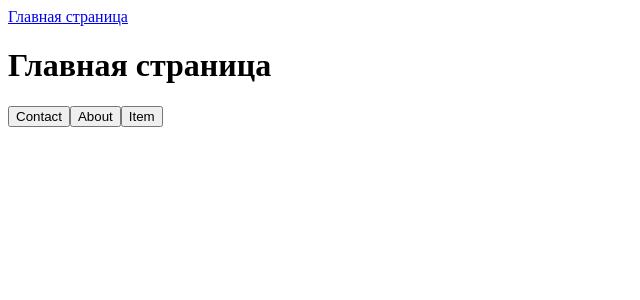
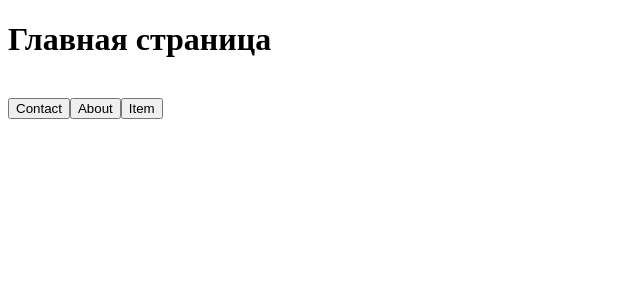
Before and after one commit to Neospaer/Evolenta, an Angular app: page / in a window 1280 px wide. Shown: the top 300 px of the page, without its empty margins (0-640 px from the left). Built offline with nearby package versions, Linux system fonts and the light colour scheme.

Commit message:
Final Comment 3

```diff
--- a/src/app/app-routing.module.ts
+++ b/src/app/app-routing.module.ts
@@ -1,6 +1,5 @@
 import { NgModule } from '@angular/core';
 import { RouterModule, Routes } from '@angular/router';
-import { MainComponent } from './main/main.component';
 import { ContactComponent } from './contact/contact.component';
 import { AboutComponent } from './about/about.component';
 import { ItemComponent } from './item/item.component';
@@ -8,10 +7,6 @@ import { ItemDetailsComponent } from './item/item-details/item-details.component
 import { ItemListComponent } from './item/item-list/item-list.component';
 
 const routes: Routes = [
-  {
-    path:'',
-    component: MainComponent
-  },
   {
     path:'contact',
     component: ContactComponent
--- a/src/app/app.component.html
+++ b/src/app/app.component.html
@@ -1,9 +1,9 @@
-<a routerLink="">Главная страница</a>
+<h1>Главная страница</h1>
 <br>
-<!-- <button (click)="linkToContact()">Contact</button>
+<button (click)="linkToContact()">Contact</button>
 
 <button routerLink="about">About</button>
 
-<button routerLink="item/1">Item</button> -->
+<button routerLink="item/1">Item</button>
 
 <router-outlet></router-outlet>
--- a/src/app/app.module.ts
+++ b/src/app/app.module.ts
@@ -6,15 +6,14 @@ import { AppComponent } from './app.component';
 import { ContactComponent } from './contact/contact.component';
 import { AboutComponent } from './about/about.component';
 import { ItemComponent } from './item/item.component';
-import { MainComponent } from './main/main.component';
+
 
 @NgModule({
   declarations: [
     AppComponent,
       ContactComponent,
       AboutComponent,
-      ItemComponent,
-      MainComponent
+      ItemComponent
    ],
   imports: [
     BrowserModule,
--- a/src/app/main/main.component.html
+++ /dev/null
@@ -1,7 +0,0 @@
-<h1>Главная страница</h1>
-
-<button routerLink="contact">Contact</button>
-
-<button routerLink="about">About</button>
-
-<button routerLink="item/1">Item</button>
--- a/src/app/main/main.component.ts
+++ /dev/null
@@ -1,15 +0,0 @@
-import { Component, OnInit } from '@angular/core';
-
-@Component({
-  selector: 'app-main',
-  templateUrl: './main.component.html',
-  styleUrls: ['./main.component.css']
-})
-export class MainComponent implements OnInit {
-
-  constructor() { }
-
-  ngOnInit() {
-  }
-
-}
```
Also changed, not shown: src/app/main/main.component.css (deleted).
